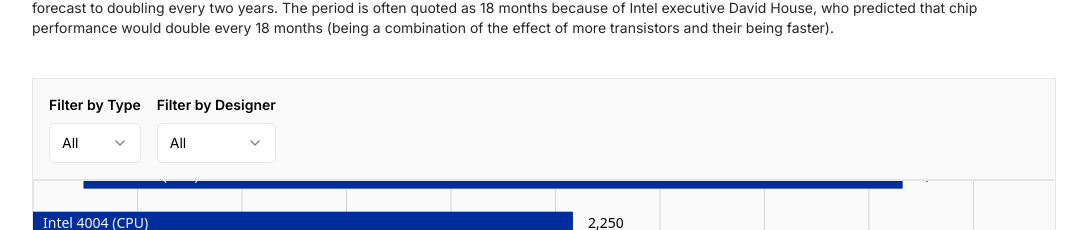
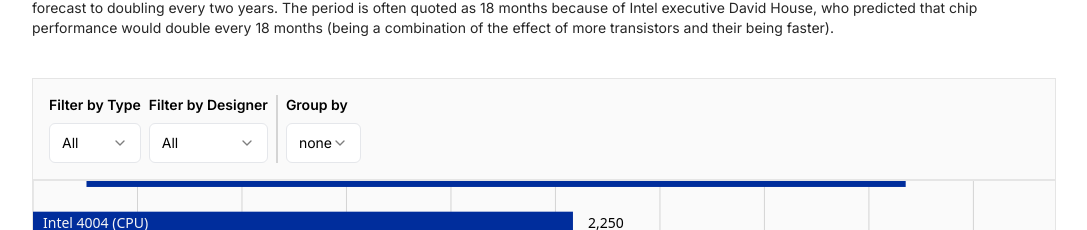
Before and after one commit to yp717/time-variant-distribution-explorer, a Next.js app: page / in a window 1280 px wide. Shown: the part 214-444 px from the top of the page, without its empty margins (96-1183 px from the left). Built offline with nearby package versions, Linux system fonts and the light colour scheme.

Commit message:
fix(groupby): fix groupby functionality, remove stepsize for now

```diff
--- a/src/components/tvd-explorer/hooks/useData.ts
+++ b/src/components/tvd-explorer/hooks/useData.ts
@@ -1,7 +1,7 @@
 import * as React from "react";
 import * as d3 from "d3";
 
-type YearToDataMap = Record<
+export type YearToDataMap = Record<
   number,
   {
     name: string;
--- a/src/components/tvd-explorer/hooks/useFilteredData.ts
+++ b/src/components/tvd-explorer/hooks/useFilteredData.ts
@@ -1,7 +1,9 @@
 import * as React from "react";
 
+import { YearToDataMap } from "./useData";
+
 export function useFilteredData(
-  data: any,
+  data: YearToDataMap | null,
   typeFilter: "All" | "CPU" | "GPU",
   designerFilter: string
 ) {
--- /dev/null
+++ b/src/components/tvd-explorer/hooks/useGroupBy.ts
@@ -0,0 +1,47 @@
+import * as React from "react";
+import { YearToDataMap } from "./useData";
+
+type GroupBy = "none" | "type" | "designer";
+
+export function useGroupBy(data: YearToDataMap, groupBy: GroupBy) {
+  const [groupedData, setGroupedData] = React.useState<any>(data);
+
+  React.useEffect(() => {
+    if (data) {
+      if (groupBy === "none") {
+        setGroupedData(data);
+        return;
+      }
+
+      const grouped = Object.entries(data).reduce((acc, [year, entries]) => {
+        const groupedEntries = entries.reduce((groupAcc, entry) => {
+          const groupKey = entry[groupBy];
+          if (!groupAcc[groupKey]) {
+            groupAcc[groupKey] = [];
+          }
+          groupAcc[groupKey].push(entry);
+          return groupAcc;
+        }, {} as Record<string, any[]>);
+
+        const aggregatedEntries = Object.entries(groupedEntries).map(
+          ([key, groupEntries]) => {
+            const maxTransistors = Math.max(
+              ...groupEntries.map((entry) => entry.transistors)
+            );
+            return {
+              ...groupEntries[0],
+              transistors: maxTransistors,
+              name: key,
+            };
+          }
+        );
+
+        acc[Number(year)] = aggregatedEntries;
+        return acc;
+      }, {} as typeof data);
+      setGroupedData(grouped);
+    }
+  }, [data, groupBy]);
+
+  return groupedData;
+}
--- a/src/components/tvd-explorer/index.tsx
+++ b/src/components/tvd-explorer/index.tsx
@@ -10,9 +10,10 @@
 import mooresLaw from "./helpers/mooresLaw";
 import BarChart from "./bar-chart";
 import TVDMenu from "./tvd-menu";
-import { TVDFilters } from "./tvd-header/filters";
 import { useAnimationLoop } from "./hooks/useAnimationLoop";
 import { useFilteredData } from "./hooks/useFilteredData";
+import { useGroupBy } from "./hooks/useGroupBy";
+import TVDHeader from "./tvd-header";
 
 /**
  * Time Varying Distribution Explorer component inspired by video players and bar chart animations.
@@ -28,8 +29,12 @@
     "All"
   );
   const [designerFilter, setDesignerFilter] = React.useState<string>("All");
+  const [groupBy, setGroupBy] = React.useState<"none" | "type" | "designer">(
+    "none"
+  );
 
   const filteredData = useFilteredData(data, typeFilter, designerFilter);
+  const groupedData = useGroupBy(filteredData, groupBy);
 
   const dimensions = useResizeObserver(svgRef);
   const [paused, setPaused] = React.useState(false);
@@ -37,7 +42,7 @@
   const mooresLawData = React.useMemo(() => mooresLaw(), []);
   const [currentYear, setCurrentYear] = React.useState(1970);
 
-  useAnimationLoop(data, paused, setCurrentYear);
+  useAnimationLoop(groupedData, paused, setCurrentYear);
 
   const designerOptions = [
     "All",
@@ -55,18 +60,20 @@
   return (
     <NoSSR
       fallback={
-        <div className="w-full px-6 py-6 mx-auto text-gray-900 bg-white h-full flex items-center justify-center">
+        <div className="w-full px-6 py-6 mx-auto text-gray-900 bg-neutral-50 dark:bg-neutral-900 h-full flex items-center justify-center">
           <p>Loading...</p>
         </div>
       }
     >
       <div className="aspect-video w-full h-full" ref={containerRef}>
-        <TVDFilters
+        <TVDHeader
           typeFilter={typeFilter}
           setTypeFilter={setTypeFilter}
           designerFilter={designerFilter}
           setDesignerFilter={setDesignerFilter}
           designerOptions={designerOptions}
+          groupBy={groupBy}
+          setGroupBy={setGroupBy}
         />
 
         <VisProvider svgRef={svgRef} containerRef={containerRef}>
@@ -79,8 +86,8 @@
             <VerticalGrid />
             <BarChart
               data={[
-                ...((filteredData &&
-                  filteredData[currentYear]?.filter(
+                ...((groupedData &&
+                  groupedData[currentYear]?.filter(
                     (item: {
                       name: string;
                       designer: string;
@@ -105,7 +112,7 @@
           </svg>
 
           <TVDTimeline
-            data={data as any}
+            data={groupedData as any}
             currentYear={currentYear}
             setCurrentYear={setCurrentYear}
             mooresLawData={mooresLawData}
--- a/src/components/tvd-explorer/tvd-header/filters.tsx
+++ /dev/null
@@ -1,38 +0,0 @@
-import * as React from "react";
-
-import TVDFilter from "./filter";
-
-interface TVDFiltersProps {
-  typeFilter: "All" | "CPU" | "GPU";
-  setTypeFilter: (value: "All" | "CPU" | "GPU") => void;
-  designerFilter: string;
-  setDesignerFilter: (value: string) => void;
-  designerOptions: string[];
-}
-
-export function TVDFilters({
-  typeFilter,
-  setTypeFilter,
-  designerFilter,
-  setDesignerFilter,
-  designerOptions,
-}: TVDFiltersProps) {
-  return (
-    <div className="w-full bg-neutral-50 dark:bg-neutral-900 border border-neutral-200 dark:border-neutral-800 p-4 flex items-center justify-between">
-      <div className="flex gap-4">
-        <TVDFilter
-          label="Filter by Type"
-          options={["All", "CPU", "GPU"]}
-          value={typeFilter}
-          onChange={(value) => setTypeFilter(value as "All" | "CPU" | "GPU")}
-        />
-        <TVDFilter
-          label="Filter by Designer"
-          options={designerOptions}
-          value={designerFilter}
-          onChange={(value) => setDesignerFilter(value)}
-        />
-      </div>
-    </div>
-  );
-}
--- /dev/null
+++ b/src/components/tvd-explorer/tvd-header/index.tsx
@@ -0,0 +1,58 @@
+import * as React from "react";
+
+import TVDFilter from "./filter";
+
+interface TVDHeaderProps {
+  typeFilter: "All" | "CPU" | "GPU";
+  setTypeFilter: React.Dispatch<React.SetStateAction<"All" | "CPU" | "GPU">>;
+  designerFilter: string;
+  setDesignerFilter: React.Dispatch<React.SetStateAction<string>>;
+  designerOptions: string[];
+  groupBy: "none" | "type" | "designer";
+  setGroupBy: React.Dispatch<
+    React.SetStateAction<"none" | "type" | "designer">
+  >;
+}
+
+const TVDHeader: React.FC<TVDHeaderProps> = ({
+  typeFilter,
+  setTypeFilter,
+  designerFilter,
+  setDesignerFilter,
+  designerOptions,
+  groupBy,
+  setGroupBy,
+}) => {
+  return (
+    <div className="w-full bg-neutral-50 dark:bg-neutral-900 border border-neutral-200 dark:border-neutral-800 p-4 flex items-center justify-between">
+      <div className="flex divide-x-2 divide-neutral-300 dark:divide-neutral-800">
+        <div className="flex gap-x-2 mr-2">
+          <TVDFilter
+            label="Filter by Type"
+            options={["All", "CPU", "GPU"]}
+            value={typeFilter}
+            onChange={(value) => setTypeFilter(value as "All" | "CPU" | "GPU")}
+          />
+          <TVDFilter
+            label="Filter by Designer"
+            options={designerOptions}
+            value={designerFilter}
+            onChange={(value) => setDesignerFilter(value)}
+          />
+        </div>
+        <div className="pl-2">
+          <TVDFilter
+            label="Group by"
+            options={["none", "type", "designer"]}
+            value={groupBy}
+            onChange={(value) =>
+              setGroupBy(value as "none" | "type" | "designer")
+            }
+          />
+        </div>
+      </div>
+    </div>
+  );
+};
+
+export default TVDHeader;
--- a/src/components/tvd-explorer/tvd-timeline/index.tsx
+++ b/src/components/tvd-explorer/tvd-timeline/index.tsx
@@ -12,7 +12,7 @@
     type: string;
   }[][];
   currentYear: number;
-  setCurrentYear: (year: number) => void;
+  setCurrentYear: React.Dispatch<React.SetStateAction<number>>;
   mooresLawData: Record<number, number>;
 }
 
```
